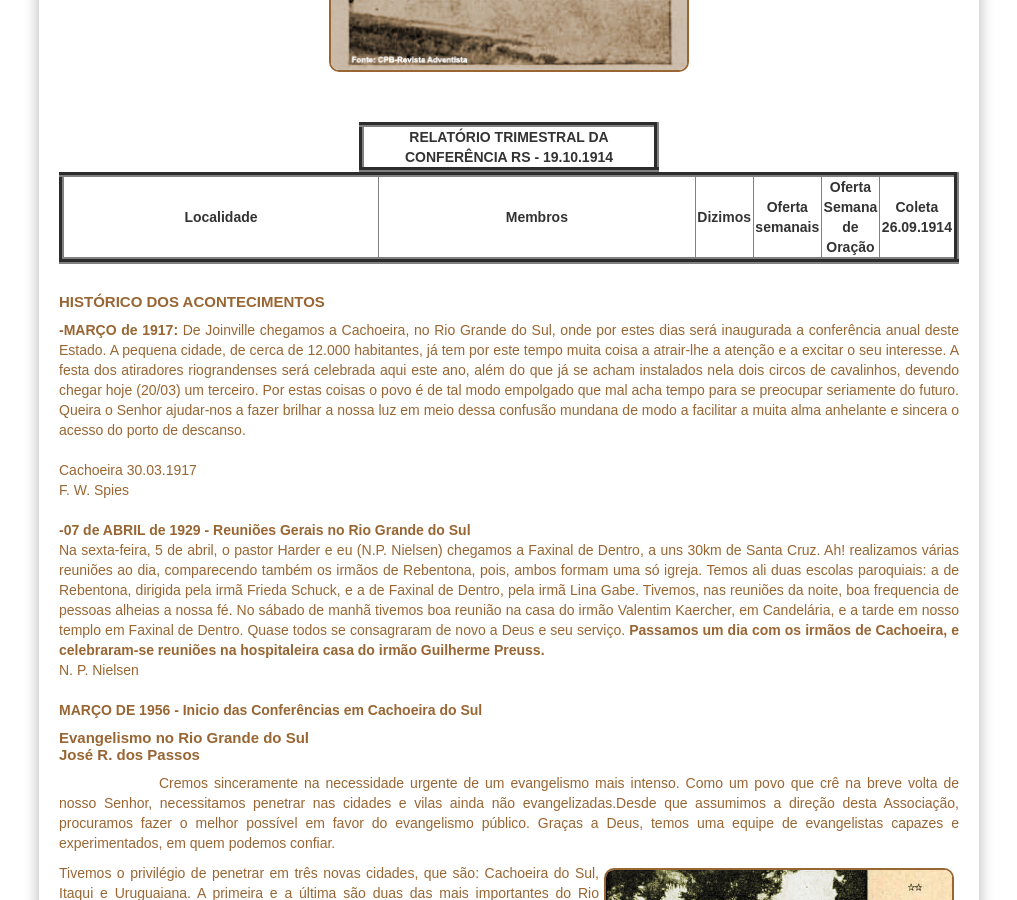
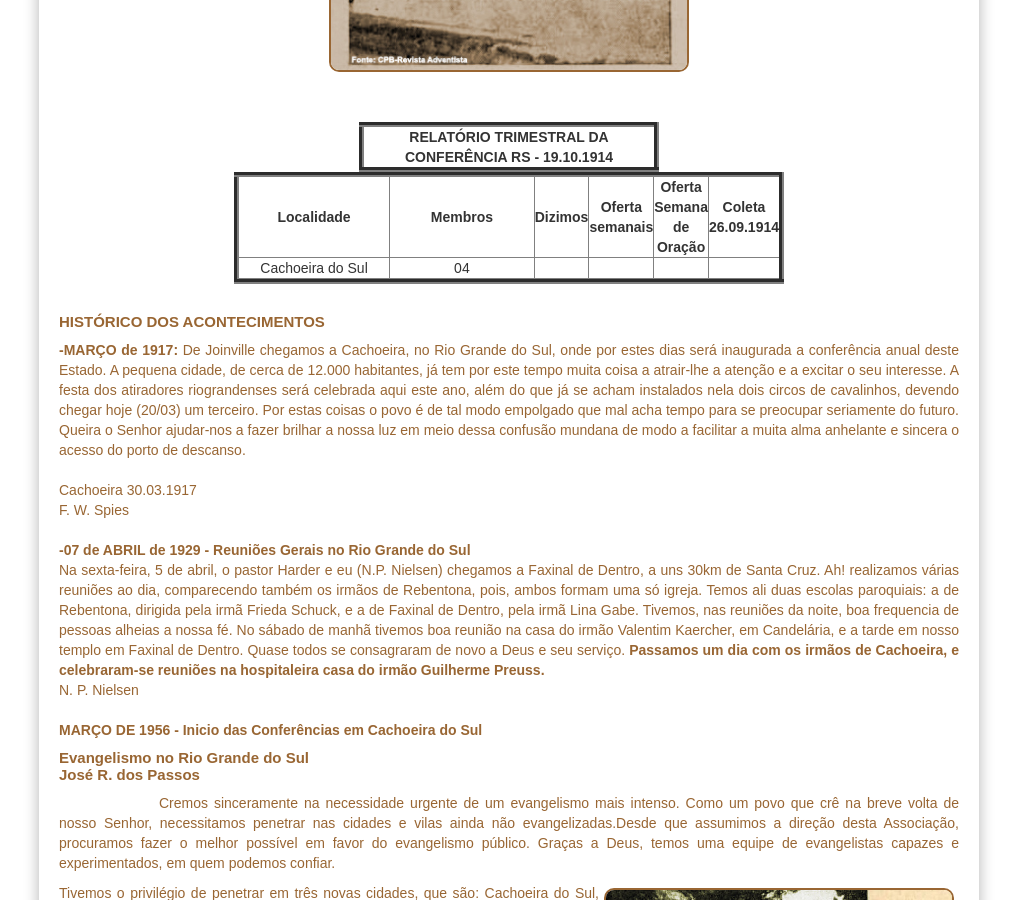
Before and after one commit to claudiovargas1955/claudiovargas1955.github.io, a Jekyll site: the page built from _pages/história-da-iasd-cachoeira.html, in a window 1280 px wide and 900 px high, scrolled down 862 px. Shown: the whole window, without its empty margins (131-1148 px from the left). Built offline with Jekyll 4.4.1, drawn with Linux system fonts in a browser that asks for light colours; some web fonts are replaced.

Commit message:
Update história-da-iasd-cachoeira.html

```diff
--- a/_pages/história-da-iasd-cachoeira.html
+++ b/_pages/história-da-iasd-cachoeira.html
@@ -124,18 +124,18 @@ tr:hover{
          </tr>
 
 
-    <table border="5px" color="#ffffff" width="900px"  cellspacing="0px" cellpadding="0px">
+    <table border="5px" color="#ffffff" width="550px"  cellspacing="0px" cellpadding="0px">
          <tr>
            <td align="center" width="300px"><b>Localidade</b></td>
-           <td align="center" width="10px"><b>Membros</b></td>
+           <td align="center" width="50px"><b>Membros</b></td>
            <td align="center" width="50px"><b>Dizimos</b></td>
            <td align="center" width="50px"><b>Oferta semanais</b></td>
            <td align="center" width="50px"><b>Oferta Semana de Oração </b</td>
            <td align="center" width="50px"><b>Coleta 26.09.1914</b</td>
         </tr>
         <tr>
-           <td align="center" width="50px"></td>
-           <td align="center" width="300px"></td>
+           <td align="center" width="300px">Cachoeira do Sul</td>
+           <td align="center" width="50px">04</td>
            <td align="center"></td>
            <td align="center"></td>
            <td align="center"></td>
```
